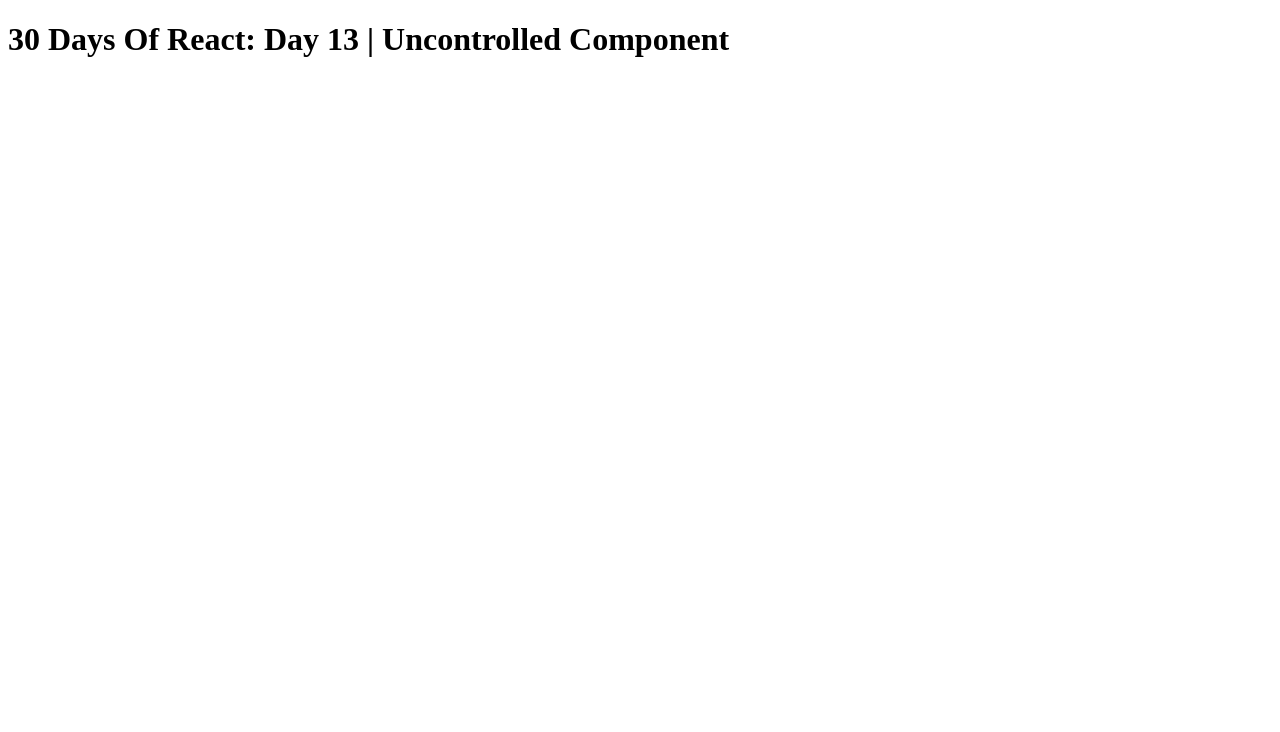
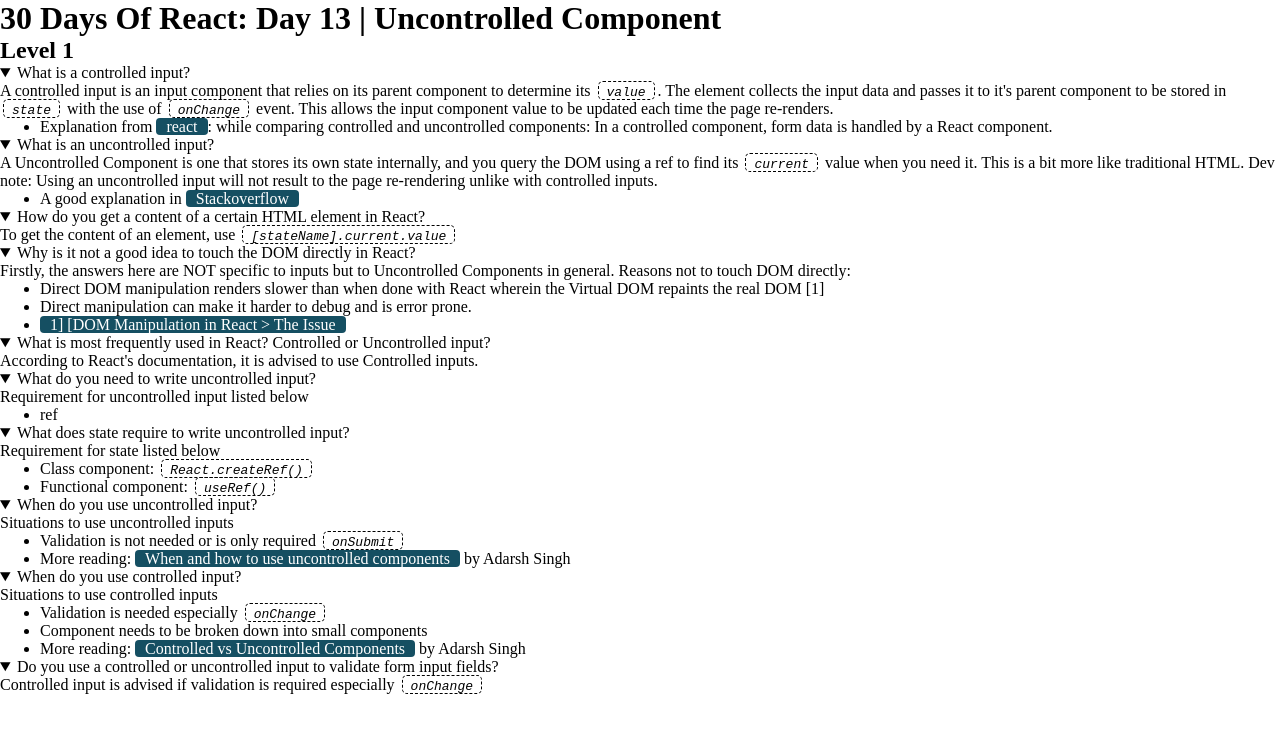
Before and after one commit to idesmar/30-Days-Of-React-Exercises, a React (Create React App) app in the folder day13/: page / in a window 1280 px wide. Shown: the top 732 px of the page. Built offline with nearby package versions, Linux system fonts and the light colour scheme.

Commit message:
day13 lev1 bare

```diff
--- a/day13/public/data/level1qna.json
+++ b/day13/public/data/level1qna.json
@@ -4,7 +4,7 @@
     "question": "What is a controlled input?",
     "answer": "A controlled input is an input component that relies on its parent component to determine its `value`. The element collects the input data and passes it to it's parent component to be stored in `state` with the use of `onChange` event. This allows the input component value to be updated each time the page re-renders.",
     "footnote": [
-      "Explanation from [react](https://reactjs.org/docs/uncontrolled-components.html) while comparing controlled and uncontrolled components: In a controlled component, form data is handled by a React component."
+      "Explanation from [react](https://reactjs.org/docs/uncontrolled-components.html): while comparing controlled and uncontrolled components: In a controlled component, form data is handled by a React component."
     ]
   },
   {
@@ -62,7 +62,7 @@
       "Validation is not needed or is only required `onSubmit`"
     ],
     "footnote": [
-      "More reading: [React-Champ: Part II: When and how to use uncontrolled components](https://medium.com/@adarshsingh1407/react-champ-part-ii-when-to-use-controlled-uncontrolled-components-870f42cf398) by Adarsh Singh"
+      "More reading: [When and how to use uncontrolled components](https://medium.com/@adarshsingh1407/react-champ-part-ii-when-to-use-controlled-uncontrolled-components-870f42cf398) by Adarsh Singh"
     ]
   },
   {
@@ -70,11 +70,11 @@
     "question": "When do you use controlled input?",
     "answer": "Situations to use controlled inputs",
     "list": [
-      "Validation is needed especially onChange",
-      "Component needs to broken down into child components"
+      "Validation is needed especially `onChange`",
+      "Component needs to be broken down into small components"
     ],
     "footnote": [
-      "More reading: [React-Champ: Part I: Controlled vs Uncontrolled Components](https://medium.com/@adarshsingh1407/react-champ-part-i-controlled-vs-uncontrolled-components-9af452277d79) by Adarsh Singh"
+      "More reading: [Controlled vs Uncontrolled Components](https://medium.com/@adarshsingh1407/react-champ-part-i-controlled-vs-uncontrolled-components-9af452277d79) by Adarsh Singh"
     ]
   },
   {
--- a/day13/src/App.js
+++ b/day13/src/App.js
@@ -1,3 +1,5 @@
+// import Sample from "./Sample/Sample"
+import { Level1 } from "./Level1/Level1"
 
 const Heading1 = () => <h1>30 Days Of React: Day 13 | Uncontrolled Component</h1>
 const App = () => {
@@ -5,6 +7,8 @@
   return (
     <>
       <Heading1 />
+      <Level1 />
+      {/* <Sample /> */}
     </>
   )
 }
--- /dev/null
+++ b/day13/src/Level1/Level1.js
@@ -0,0 +1,93 @@
+import { useState, useEffect } from 'react'
+import hasCode from '../utils/hasCode'
+import hasLink from '../utils/hasLink'
+
+
+const List = ({ list }) => {
+  return (
+    <ul>
+      {
+        list.map((li, liIdx) => <li key={'qnaList' + liIdx}>{hasCode(li)}</li>)
+      }
+    </ul>
+  )
+}
+
+const Footnote = ({ footnote }) => {
+  return (
+    <ul>
+      {
+        footnote.map((li, liIdx) => <li key={'qnaFootnote' + liIdx}>{hasLink(li)}</li>)
+      }
+    </ul>
+  )
+}
+
+
+const QnaDetails = ({ q }) => {
+  const {
+    question,
+    answer,
+    list,
+    footnote,
+  } = q
+
+  return (
+    <details open>
+      <summary>{question}</summary>
+      <div>
+        <p>{hasCode(answer)}</p>
+        {
+          list && <List list={list} />
+        }
+        {
+          footnote && <Footnote footnote={footnote} />
+        }
+      </div>
+    </details>
+  )
+}
+
+const Qna = () => {
+  const [qna, setQna] = useState(
+    [
+      {
+        _id: '',
+        question: '',
+        answer: '',
+        list: [],
+        footnote: []
+      }
+    ]
+  )
+
+  useEffect(() => {
+    const fetchQna = async () => {
+      const res = await fetch('./data/level1qna.json')
+      const data = await res.json()
+      setQna(prev => [...data])
+    }
+    fetchQna()
+  }, [])
+
+  return (
+    <div>
+      {qna.map(q => <QnaDetails key={q._id} q={q} /> )}
+    </div>
+  )
+}
+
+
+const Heading2 = () => <h2>Level 1</h2>
+const Level1 = () => {
+
+  return (
+    <section>
+      <Heading2 />
+      <Qna />
+    </section>
+  )
+}
+
+
+export { Level1 }
--- /dev/null
+++ b/day13/src/Sample/Sample.js
@@ -0,0 +1,82 @@
+import React, { Component } from 'react'
+
+/* Sample.js from:
+  https://github.com/Asabeneh/30-Days-Of-React/blob/master/13_Day_Controlled_Versus_Uncontrolled_Input/13_uncontrolled_input.md#getting-multiple-input-data-from-form
+*/
+
+class Sample extends Component {
+  firstName = React.createRef()
+  lastName = React.createRef()
+  country = React.createRef()
+  title = React.createRef()
+
+  handleSubmit = (e) => {
+    // stops the default behavior of form element specifically refreshing of page
+    e.preventDefault()
+
+    console.log(this.firstName.current.value)
+    console.log(this.lastName.current.value)
+    console.log(this.title.current.value)
+    console.log(this.country.current.value)
+
+    const data = {
+      firstName: this.firstName.current.value,
+      lastName: this.lastName.current.value,
+      title: this.title.current.value,
+      country: this.country.current.value,
+    }
+    // the is the place we connect backend api to send the data to the database
+    console.log(data)
+  }
+
+  render() {
+    return (
+      <div className='App'>
+        <h3>Add Student</h3>
+        <form onSubmit={this.handleSubmit}>
+          <div>
+            <input
+              type='text'
+              name='firstName'
+              placeholder='First Name'
+              ref={this.firstName}
+              onChange={this.handleChange}
+            />
+          </div>
+          <div>
+            <input
+              type='text'
+              name='lastName'
+              placeholder='Last Name'
+              ref={this.lastName}
+              onChange={this.handleChange}
+            />
+          </div>
+          <div>
+            <input
+              type='text'
+              name='country'
+              placeholder='Country'
+              ref={this.country}
+              onChange={this.handleChange}
+            />
+          </div>
+          <div>
+            <input
+              type='text'
+              name='title'
+              placeholder='Title'
+              ref={this.title}
+              onChange={this.handleChange}
+            />
+          </div>
+
+          <button className='btn btn-success'>Submit</button>
+        </form>
+        {console.count('render')}
+      </div>
+    )
+  }
+}
+
+export default Sample
--- a/day13/src/index.js
+++ b/day13/src/index.js
@@ -1,6 +1,7 @@
 import React from 'react'
 import ReactDOM from 'react-dom/client'
 import App from './App'
+import './reset.css'
 
 const root = ReactDOM.createRoot(document.getElementById('root'))
 root.render(
--- /dev/null
+++ b/day13/src/reset.css
@@ -0,0 +1,8 @@
+*, *::before, *::after {
+  box-sizing: border-box;
+  margin: 0;
+}
+
+summary {
+  cursor: pointer;
+}
```
Also changed, not shown: day13/src/Level2/Level2.js (added).
